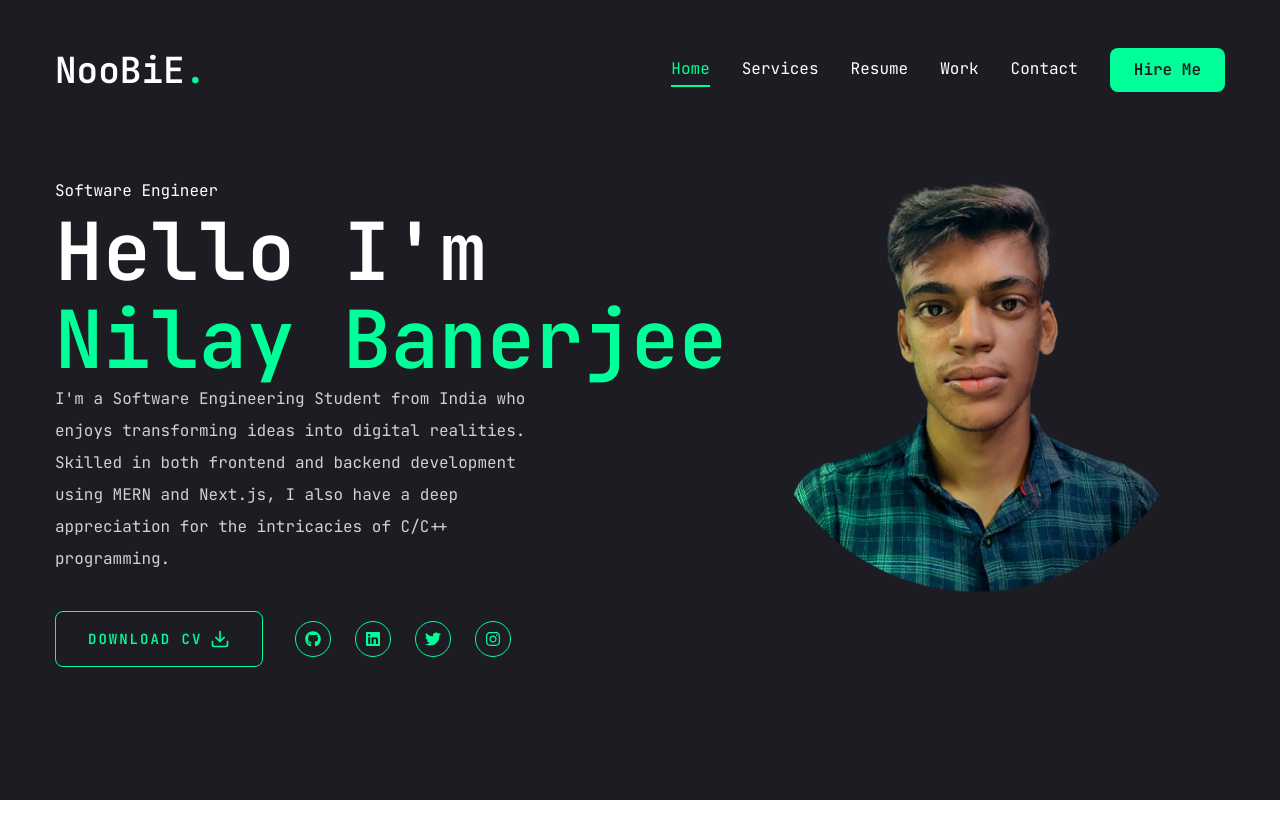
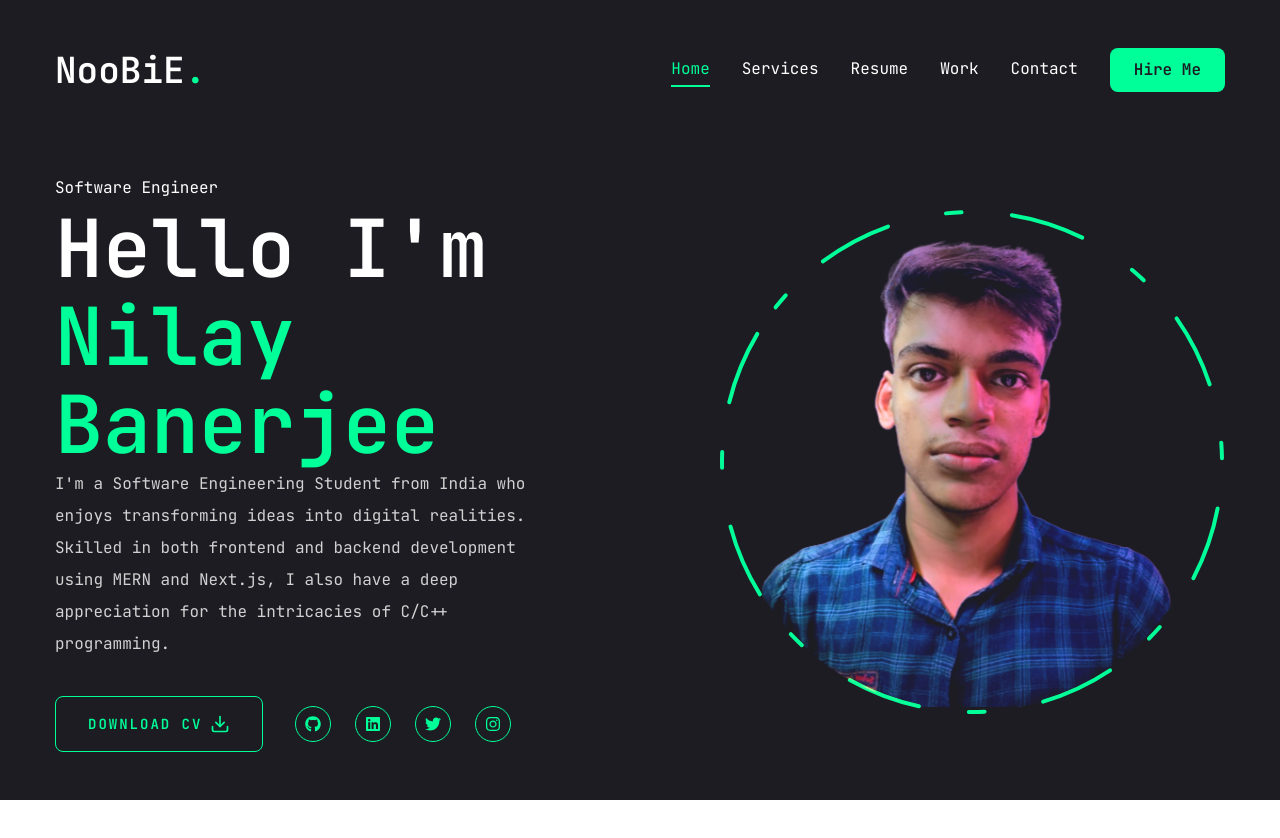
Before and after one commit to NooBIE-Nilay/Nilay-portfolio, a Next.js app: page / in a window 1280 px wide. Shown: the top 838 px of the page. Before the commit the page ends 800 px from the top, so only its background shows below. Built offline with nearby package versions, Linux system fonts and the light colour scheme.

Commit message:
Finished Photo Component

```diff
--- a/components/ui/photo.tsx
+++ b/components/ui/photo.tsx
@@ -5,18 +5,60 @@
 
 export function Photo() {
   return (
-    <div className="w-full h-full relative">
-      <motion.div>
-        <div className="w-[298px] h-[298px] xl:w-[498px] xl:h-[498px] ">
+    <div className="w-full h-full relative ">
+      <motion.div
+        initial={{ opacity: 0 }}
+        animate={{
+          opacity: 1,
+          transition: { delay: 1.3, duration: 0.4, ease: "easeIn" },
+        }}
+      >
+        {/* Animated Image  */}
+        <motion.div
+          initial={{ opacity: 0 }}
+          animate={{
+            opacity: 1,
+            transition: { delay: 1.7, duration: 0.4, ease: "easeInOut" },
+          }}
+          className="w-[298px] h-[298px] xl:w-[498px] xl:h-[498px] mix-blend-lighten absolute "
+        >
           <Image
-            src="/assets/profile_pic_4.png"
+            src="/assets/img.png"
             priority
             quality={100}
             fill
             alt="Profile Picture"
-            className="object-contain "
+            className="object-contain pt-4"
           />
-        </div>
+        </motion.div>
+
+        {/* Animated Circle */}
+        <motion.svg
+          className="w-[300px] xl:w-[506px] h-[300px] xl:h-[506px]"
+          fill="transparent"
+          viewBox="0 0 506 506"
+          xmlns="http://www.w3.org/2000/svg"
+        >
+          <motion.circle
+            cx="253"
+            cy="253"
+            r="250"
+            stroke="#00ff99"
+            strokeWidth="4"
+            strokeLinecap="round"
+            strokeLinejoin="round"
+            initial={{ strokeDasharray: "24 10 0 0" }}
+            animate={{
+              strokeDasharray: ["15 120 25 25", "16 25 92 72", "4 250 22 22"],
+              rotate: [120, 360],
+            }}
+            transition={{
+              duration: 20,
+              repeat: Infinity,
+              repeatType: "reverse",
+            }}
+          />
+        </motion.svg>
       </motion.div>
     </div>
   );
```
Also changed, not shown: public/assets/img.png (added), public/assets/profile_pic_4.png (deleted).
